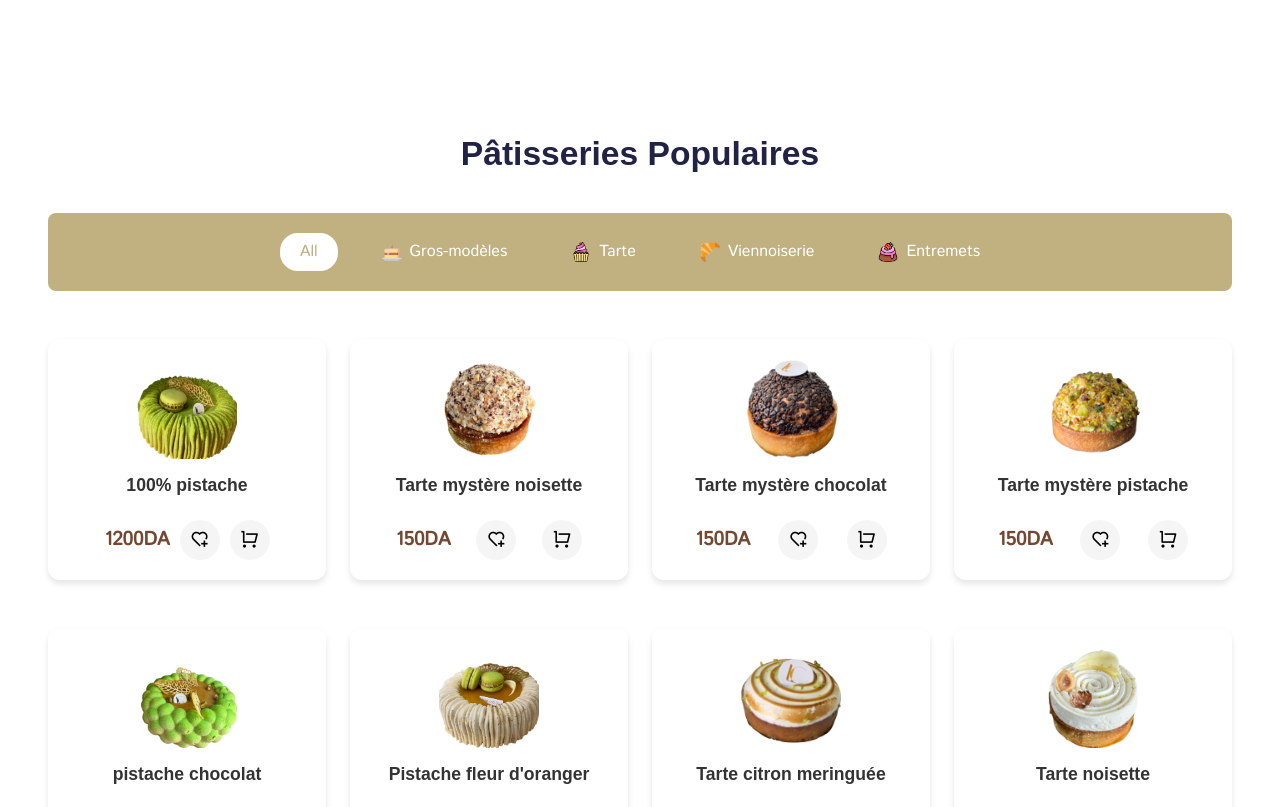
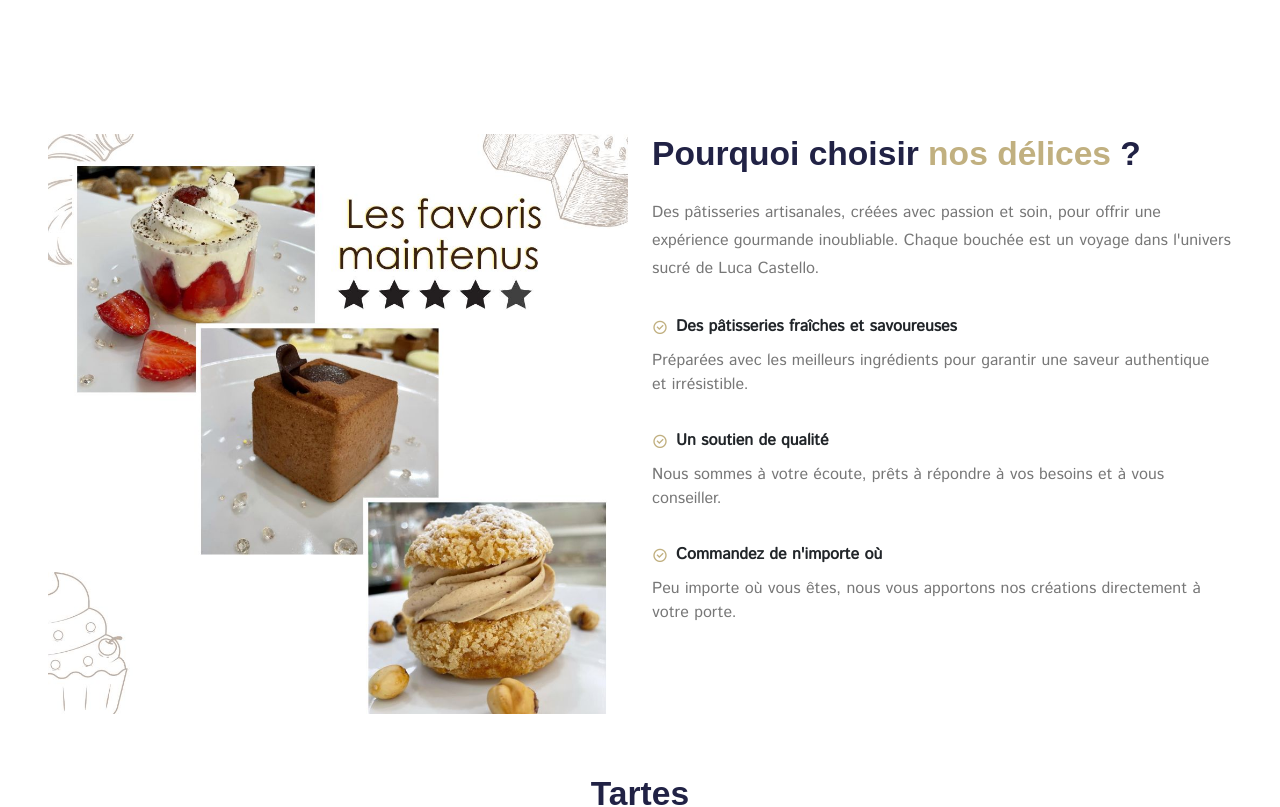
Before and after one commit to amina23aks/lucas, a React (Create React App) app: page /home in a window 1280 px wide. Shown: the part 2440-3247 px from the top of the page. Built offline with nearby package versions, Linux system fonts and the light colour scheme; a web font is replaced by a local one.

Commit message:
delete  menu from page home

```diff
--- a/src/pages/Home.jsx
+++ b/src/pages/Home.jsx
@@ -211,75 +211,7 @@ const Home = () => {
         </Container>
       </section>
 
-      <section>
-        <Container>
-          <Row>
-            <Col lg="12" className="text-center">
-            <h2>Pâtisseries Populaires</h2>
-            </Col>
 
-            <Col lg="12">
-              <div className="food__category d-flex align-items-center justify-content-center gap-4">
-                <button
-                  className={`all__btn  ${
-                    category === "ALL" ? "foodBtnActive" : ""
-                  } `}
-                  onClick={() => setCategory("ALL")}
-                >
-                  All
-                </button>
-                <button
-                  className={`d-flex align-items-center gap-2  ${
-                    category === "Gros-modèles" ? "foodBtnActive" : ""
-                  } `}
-                  onClick={() => setCategory("Gros-modèles")}
-                >
-                  <img src={foodCategoryImg01} alt="" />
-                  Gros-modèles
-                </button>
-
-                <button
-                  className={`d-flex align-items-center gap-2  ${
-                    category === "TARTE" ? "foodBtnActive" : ""
-                  } `}
-                  onClick={() => setCategory("TARTE")}
-                >
-                  <img src={foodCategoryImg02} alt="" />
-                  Tarte
-                </button>
-
-                <button
-                  className={`d-flex align-items-center gap-2 ${
-                    category === "VIENNOISERIE" ? "foodBtnActive" : ""
-                  } `}
-                  onClick={() => setCategory("VIENNOISERIE")}
-                >
-                  <img src={foodCategoryImg03} alt="" />
-                  Viennoiserie
-                </button>
-                <button
-                  className={`d-flex align-items-center gap-2 ${
-                    category === "ENTREMETS" ? "foodBtnActive" : ""
-                  } `}
-                  onClick={() => setCategory("ENTREMETS")}
-                >
-                  <img src={foodCategoryImg04} alt="" />
-                  Entremets
-                </button>
-              </div>
-            </Col>
-
-            {allProducts.map((item) => (
-              <Col lg="3" md="4" sm="6" xs="6" key={item.id} className="mt-5">
-                <ProductCard
-                  item={item}
-                  onFavorite={() => addToFavorites(item)} // Add favorite functionality
-                />
-              </Col>
-            ))}
-          </Row>
-        </Container>
-      </section>
 
       <section className="why__choose-us">
         <Container>
```
